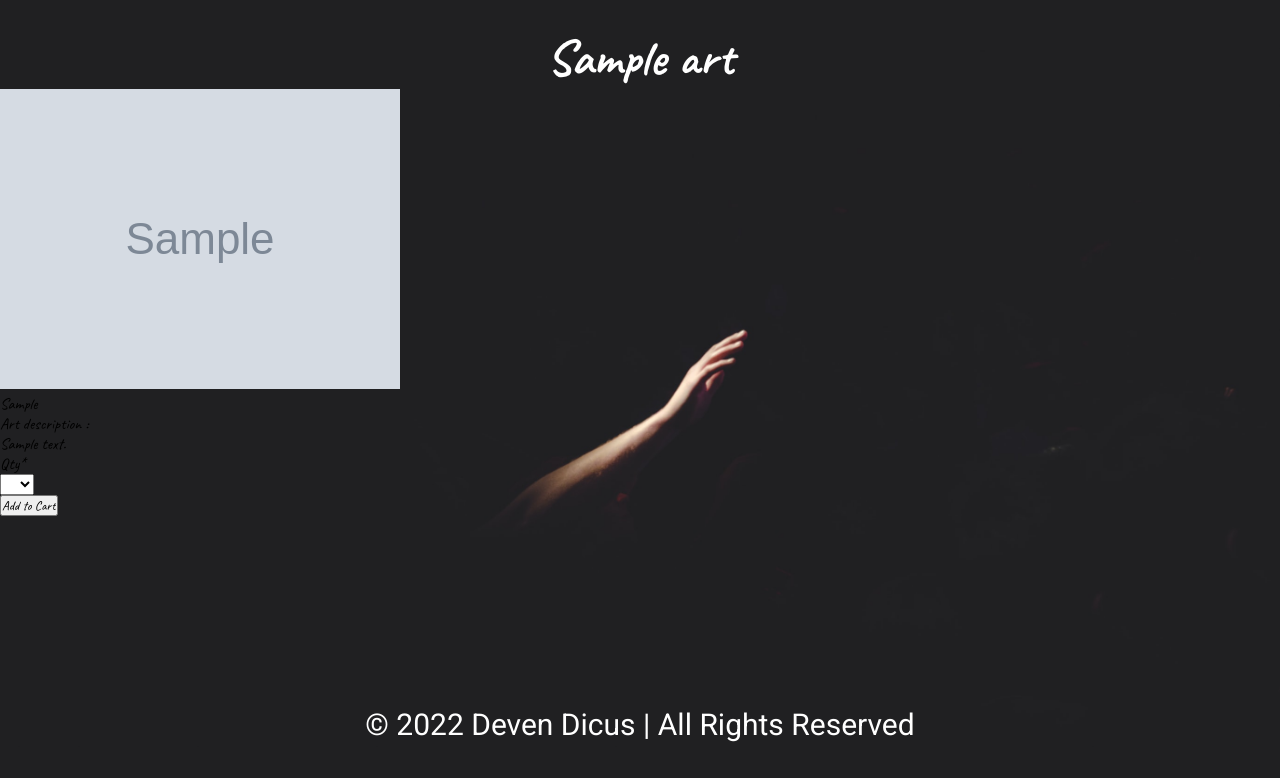
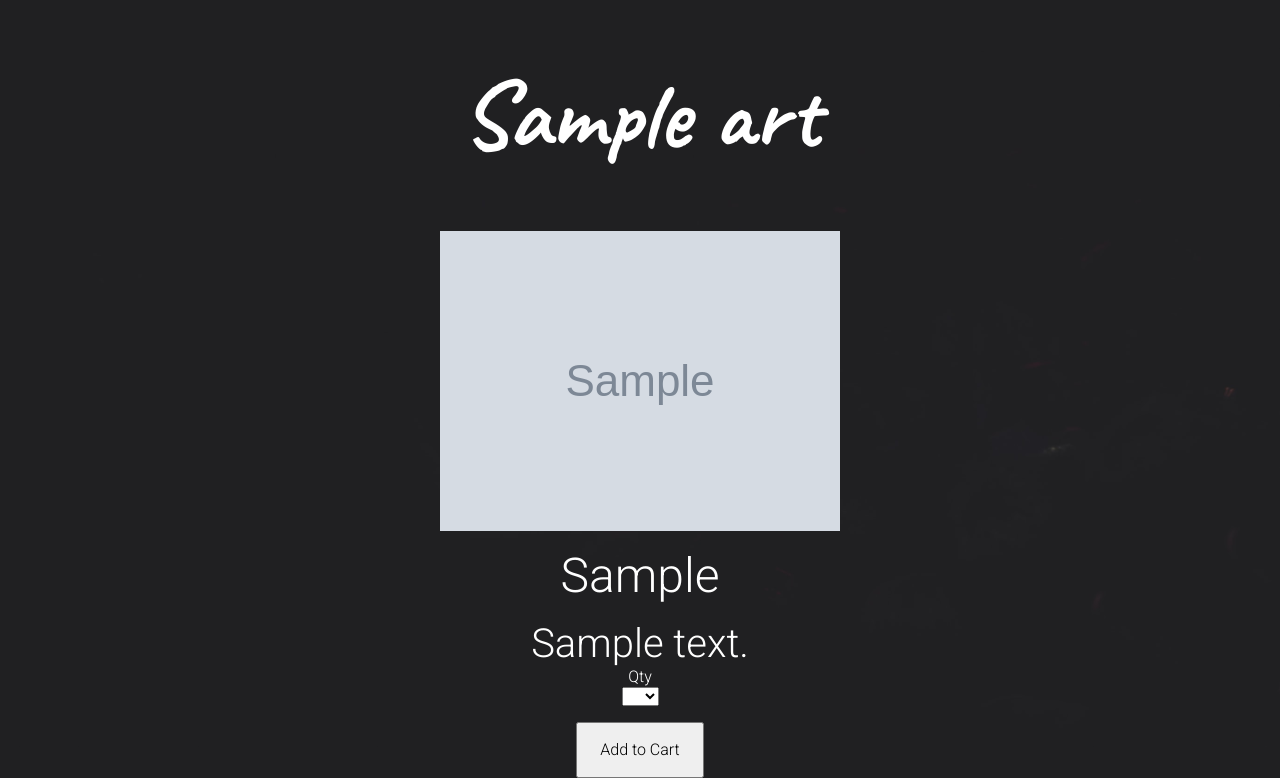
Before and after one commit to kitealva/DD-Art, a Flask app: page /landing/1 in a window 1280 px wide. Shown: the part 53-831 px from the top of the page. Before the commit the page ends 795 px from the top, so only its background shows below. Run offline with Flask 2, Linux system fonts and the light colour scheme; the visitor is signed in with stand-in values (Sample User, id 1); tables that the repository leaves empty hold one stand-in row (values such as "Sample post"); grey boxes marked "Sample" are stand-in pictures.

Commit message:
cart functionality

```diff
--- a/crud.py
+++ b/crud.py
@@ -5,13 +5,16 @@ def create_user(email, password):
     user = User(email=email, password=password)
     return user
 
-def get_user():
+
+def get_users():
 
     return User.query.all()
+
 
 def get_user_by_id(user_id):
 
     return User.query.get(user_id)
+
 
 def get_user_by_email(email):
     return User.query.filter(User.email == email).first()
--- a/server.py
+++ b/server.py
@@ -20,6 +20,7 @@ def homepage():
 @app.route('/create')
 def create_account():
     """Create Account"""
+
 
 
     return render_template('create.html')
@@ -46,9 +47,13 @@ def show_art(art_id):
 @app.route("/users", methods=['GET', 'POST'])
 def register_user():
     """Create a new user."""
+
+
     if request.method == 'POST':
         email = request.form.get('email')
         password = request.form.get('password')
+
+        user = crud.get_user_by_email(email)
 
         if len(email) < 4:
             flash('Email must be greater than 4 characters')
@@ -56,6 +61,9 @@ def register_user():
         elif len (password) < 4:
             flash ('Password must be at least 4 characters')
         else:
+            user = crud.create_user(email, password)
+            db.session.add(user)
+            db.session.commit()
             flash ('Account Created')
 
 
@@ -67,12 +75,11 @@ def register_user():
 def process_login():
     """Process user login."""
 
-    email = request.form.get("email")
-    password = request.form.get("password")
-
+    email = request.form.get('email')
+    password = request.form.get('password')
 
     user = crud.get_user_by_email(email)
-    if not user or password != password:
+    if not user or user.password != password:
         flash('No user')
     elif password != password:
         flash("The email or password you entered was not valid.")
@@ -81,6 +88,8 @@ def process_login():
         flash(f"Welcome {user.email}!")
 
     return redirect("/")
+#test /landing later with a logout redirect
+
 
 @app.route("/logout", methods=["POST"])
 def process_logout():
@@ -95,6 +104,7 @@ def process_logout():
 
     return redirect("/")
 
+
 @app.route("/update_quantity", methods=["POST"])
 def update_quantity():
     quantity_id = request.json["quantity_id"]
@@ -104,16 +114,17 @@ def update_quantity():
 
     return "Quantity Updated"
 
+
 @app.route("/cart")
 def cart():
     """Show art in cart."""
-
 
     get_user = crud.get_user_by_email(session.get("user_email"))
 
     cart_art = crud.get_cart_art_by_user_id(get_user.user_id)
 
     return render_template("cart.html", cart_art=cart_art)
+
 
 @app.route("/art/<art_id>/carts", methods=["GET","POST"])
 def create_cart_item(art_id):
@@ -130,13 +141,14 @@ def create_cart_item(art_id):
         user = crud.get_user_by_email(logged_in_email)
         art = crud.get_art_by_id(art_id)
 
-        cart_item = crud.create_cart_item(user.user_id, art.art_id, int(quantity_amount))
+        cart_item = crud.create_cart_art(user.user_id, art.art_id, int(quantity_amount))
         db.session.add(cart_item)
         db.session.commit()
 
         flash(f" {art.art_name} have been added to your cart.")
 
-    return redirect(f"/art")
+    return redirect(f"/landing")
+
 
 @app.post("/carts/<art_id>/delete")
 def delete_cart(art_id):
--- a/static/styles.css
+++ b/static/styles.css
@@ -51,7 +51,6 @@ li a {
     flex-direction: row;
     padding: 1.2vw;
     border-radius: 9%;
-
 }
 
 .row {
@@ -63,6 +62,7 @@ li a {
     flex-direction: row;
     flex-wrap: wrap;
     padding-bottom: 5%;
+    list-style-type: none;
 }
 
 .contents {
@@ -219,6 +219,61 @@ h1 {
     color: #8df0fb;
 }
 
+.all_details {
+    display: flex;
+    justify-content: center;
+    flex-direction: column;
+    text-align: center;
+    align-items: center;
+    color: white;
+    font-weight: 300;
+    font-family: 'Roboto', sans-serif;
+    margin-top: 5.8vh;
+}
+
+.all_details h1 {
+    padding-bottom: 7vh;
+    font-size: 6em;
+}
+
+.img {
+    width: 400px;
+    height: 300px;
+}
+
+.price {
+    font-family: 'Roboto', sans-serif;
+    font-size: 3em;
+    margin-top: 2vh;
+}
+
+.item-descrip {
+    font-family: 'Roboto', sans-serif;
+    font-size: 2.5em;
+    margin-top: 2vh;
+}
+
+.all_details p {
+    font-family: 'Roboto', sans-serif;
+}
+
+.amount-field {
+    font-family: 'Roboto', sans-serif;
+    font-weight: 300;
+}
+
+.submit {
+    font-family: 'Roboto', sans-serif;
+    font-weight: 300;
+    margin-top: 2vh;
+    width: 8em;
+    height: 3.5em;
+    font-size: 1em;
+}
+
+
+
+
 
 
 
--- a/templates/art_info.html
+++ b/templates/art_info.html
@@ -1,8 +1,8 @@
-{% extends 'base.html' %}{% block title %}{{ art.art_name }} Art info{% endblock %}
+{% extends 'base.html' %}{% block title %}{{ art.art_name }} Art info {% endblock %}
 
 {% block body %}
 <div class="all_details">
-<div class="art-name">
+<div class="item-name">
   <h1>{{ art.art_name }}</h1>
 </div>
 <img class="img" src="{{ art.image_path }}">
@@ -11,9 +11,9 @@
   {{ art.price }}
 </div>
 
-<div class="description">
-<div class="details-part"><p> Art description : <br></div>
-  <div class="art-description"> {{ art.description }} </div>
+<div class="descrip">
+
+  <div class="item-descrip"> {{ art.description }} </div>
 </p>
 </div>
 
@@ -23,7 +23,7 @@
 <form action="/art/{{ art.art_id }}/carts" method="POST">
   <div class="quant-form">
   <p>
-    Qty* <br>
+    Qty <br>
     <select name="quantity" class="amount-field">
       <option value=""></option>
       {% for num in range(1,11) %}
--- a/templates/base.html
+++ b/templates/base.html
@@ -33,11 +33,11 @@
         </p>
       {% endfor %}
           {% block body %}{% endblock %}
-          <div class="copyright">
+          <!-- <div class="copyright">
             <p>© 2022  Deven Dicus | All Rights Reserved</p>
         </div>
           <div class="footer">
-          </div>
+          </div> -->
       </div>
     </main>
 </body>
--- a/templates/landing.html
+++ b/templates/landing.html
@@ -1,5 +1,4 @@
 {% extends 'base.html' %} {% block title %}Landing{% endblock %}
-<p>hello</p>
 
 {% block body %}
 <div>
@@ -10,7 +9,7 @@
       {% for art in all_art %}
       <li>
         <a href="/landing/{{ art.art_id }}">
-            <img class="images" src="{{ art.image_path }}">
+          <img class="images" src="{{ art.image_path }}">
         <div class="contents">
            <div class="art-name2"> {{ art.art_name }} </div> {{ art.price }}
         </div>
```
Also changed, not shown: data/art.json (+8 -8 lines), templates/cart.html (+28 -1 lines).
